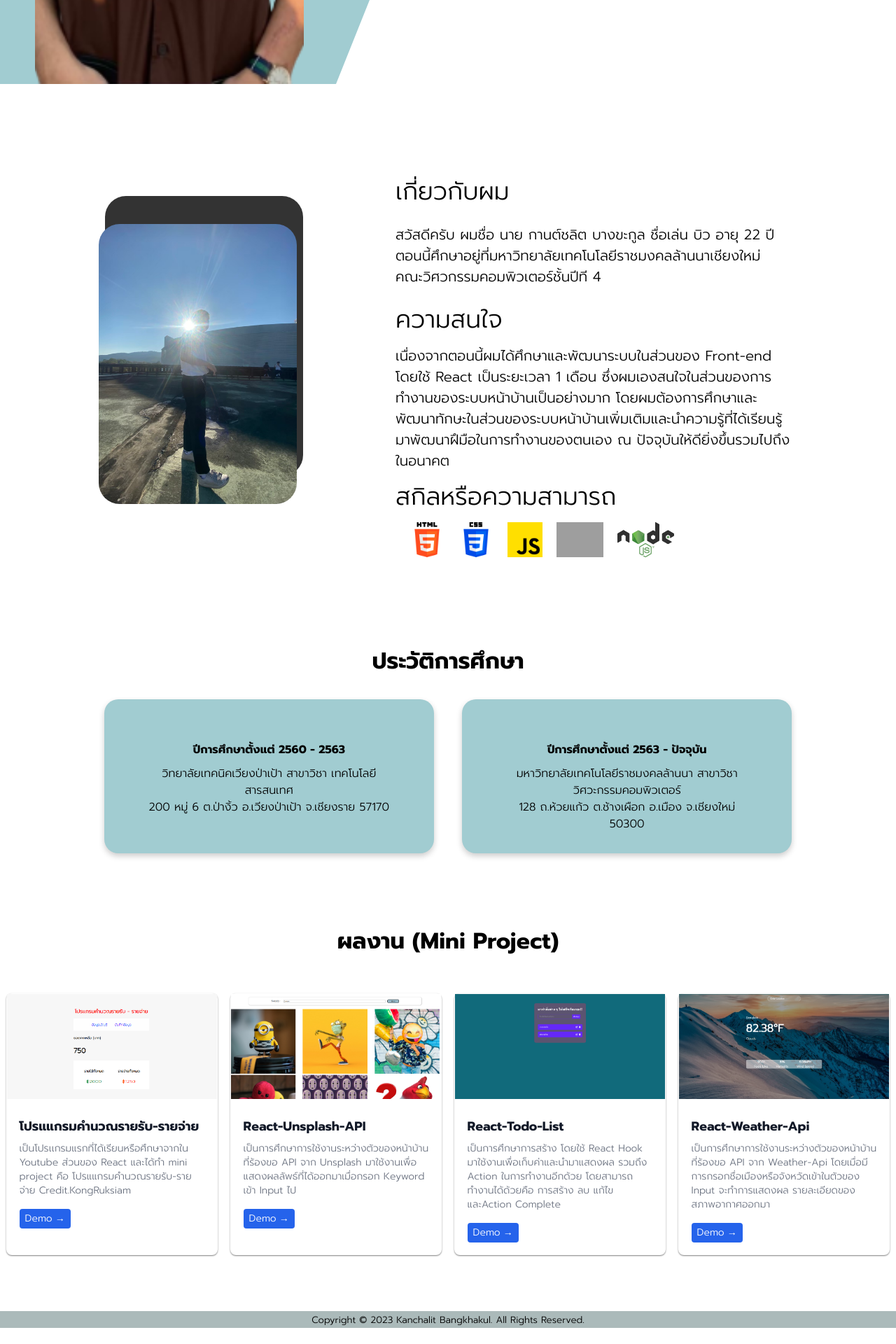
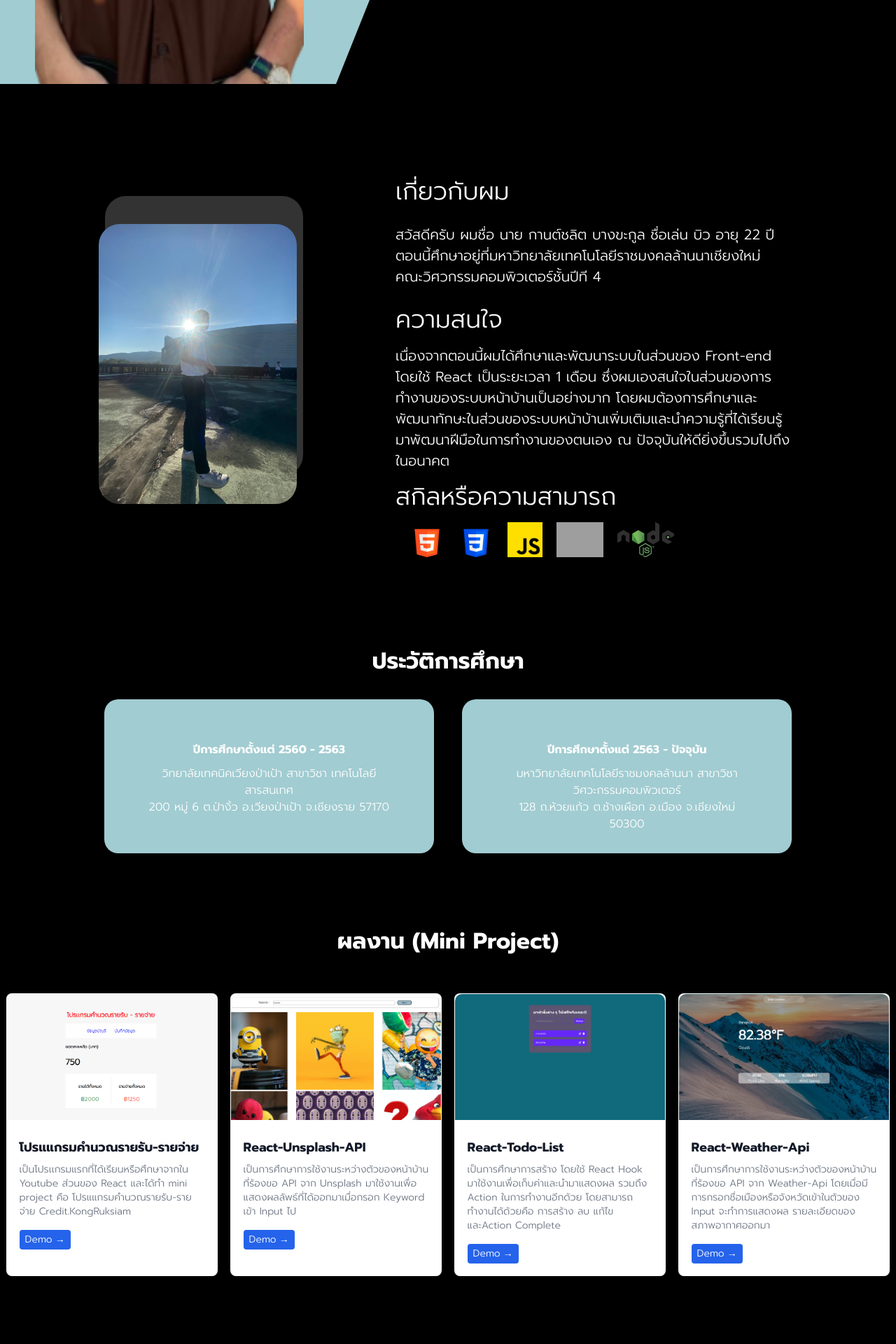
Before and after one commit to kanchalit63/Portfolio, a React (Vite) app: page / in a window 1280 px wide. Shown: the part 680-2600 px from the top of the page at 70% size. Before the commit the page ends 2577 px from the top, so only its background shows below. Built offline with nearby package versions, Linux system fonts and the light colour scheme; grey boxes are pictures that could not be loaded; a web font is replaced by a local one.

Commit message:
second commit

```diff
--- a/src/Components/about/About.css
+++ b/src/Components/about/About.css
@@ -2,6 +2,8 @@
     height: 100vh;
     display: flex;
     align-items: center;
+    background-color: black;
+    color: white;
 }
 
 .about-left {
--- a/src/Components/about/About.jsx
+++ b/src/Components/about/About.jsx
@@ -23,7 +23,7 @@ function About() {
                 <p className='about-sub'>สวัสดีครับ ผมชื่อ นาย กานต์ชลิต บางขะกูล ชื่อเล่น บิว อายุ 22 ปี ตอนนี้ศึกษาอยู่ที่มหาวิทยาลัยเทคโนโลยีราชมงคลล้านนาเชียงใหม่ คณะวิศวกรรมคอมพิวเตอร์ชั้นปีที 4 </p>
                 <h1 className='about-title'>ความสนใจ</h1>
                 <p className='about-desc'>
-                    เนื่องจากตอนนี้ผมได้ศึกษาและพัฒนาระบบในส่วนของ Front-end โดยใช้ React เป็นระยะเวลา 1 เดือน ซึ่งผมเองสนใจในส่วนของการทำงานของระบบหน้าบ้านเป็นอย่างมาก โดยผมต้องการศึกษาและพัฒนาทักษะในส่วนของระบบหน้าบ้านเพิ่มเติมและนำความรู้ที่ได้เรียนรู้มาพัฒนาฝึมือในการทำงานของตนเอง ณ ปัจจุบันให้ดียิ่งขึ้นรวมไปถึงในอนาคต
+                    เนื่องจากตอนนี้ผมได้ศึกษาและพัฒนาระบบในส่วนของ Front-end โดยใช้ React เป็นระยะเวลา 1 เดือน ซึ่งผมเองสนใจในส่วนของการทำงานของระบบหน้าบ้านเป็นอย่างมาก โดยผมต้องการศึกษาและพัฒนาทักษะในส่วนของระบบหน้าบ้านเพิ่มเติมและนำความรู้ที่ได้เรียนรู้มาพัฒนาฝีมือในการทำงานของตนเอง ณ ปัจจุบันให้ดียิ่งขึ้นรวมไปถึงในอนาคต
                 </p>
                 <h4 className='about-title'>สกิลหรือความสามารถ</h4>
                 <div className="img-skill">
--- a/src/Components/education/Education.css
+++ b/src/Components/education/Education.css
@@ -3,6 +3,7 @@
     align-items: center;
     justify-content: center;
     margin-top: 50px;
+
 }
 
 .education-container {
@@ -10,7 +11,8 @@
     height: 50vh;
     margin: auto;
     padding: auto;
-
+    background-color: black;
+    color: white;
 }
 
 .edu-left {
@@ -38,7 +40,7 @@
 }
 
 .card:hover {
-    box-shadow: 0 20px 20px 0 #F7C8E0;
+    box-shadow: 0 10px 50px 0 #9BABB8;
 }
 
 .card-container h4{
--- a/src/Components/footer/Footer.css
+++ b/src/Components/footer/Footer.css
@@ -1,7 +1,6 @@
 .footer-conatiner{
-    margin-top: 50px ;
 
-    width: 100%;
     text-align: center;
     background-color: #abbaba;
+
 }
--- a/src/Components/intro/Intro.css
+++ b/src/Components/intro/Intro.css
@@ -1,7 +1,8 @@
 .intro-container {
     display: flex;
     height: 100vh;
-
+    background-color: black;
+    color: white;
 }
 
 
--- a/src/Components/intro/Intro.jsx
+++ b/src/Components/intro/Intro.jsx
@@ -23,7 +23,7 @@ function Intro() {
                         </div>
                     </div>
                     <p className="intro-desc">
-                        สวัสดีครับผมเป็นนักศึกษาชั้นปีที่ 4 มหาวิทยาลัยเทคโนโลยีราชมงคลล้านนาเชียงใหม่สาขาวิศวกรรมคอมพิวเตอร์
+                        สวัสดีครับผมเป็นนักศึกษาชั้นปีที่ 4 มหาวิทยาลัยเทคโนโลยีราชมงคลล้านนาเชียงใหม่คณะวิศวกรรมคอมพิวเตอร์
                     </p>
                 </div>
             </div>
--- a/src/Components/portfolio/Portfolio.css
+++ b/src/Components/portfolio/Portfolio.css
@@ -12,7 +12,9 @@
 }
 
 .port-container{
-    margin-bottom: 80px ;
+    padding-bottom: 100px;
+    background-color: black;
+    color:white;
 }
 
 .card-port a {
@@ -20,16 +22,25 @@
 
 }
 
+.card-port{
+    transition: 0.3s;
+}
+
+.card-port:hover {
+    box-shadow: 0 10px 50px 0 #9BABB8;
+}
+
+
 .content {
     padding: 1.1rem;
 }
 
 
 .image img{
+    border-radius: 10px 10px 0 0 ;
     object-fit: cover;
     width: 100%;
-    height: 150px;
-    background-color: rgb(239, 205, 255);
+    height: 180px;
 }
 
 .title {
--- a/src/Components/portfolio/Portfolio.jsx
+++ b/src/Components/portfolio/Portfolio.jsx
@@ -93,8 +93,6 @@ function Portfolio() {
           </div>
         </div>
       </div>
-
-
     </div>
   )
 }
```
